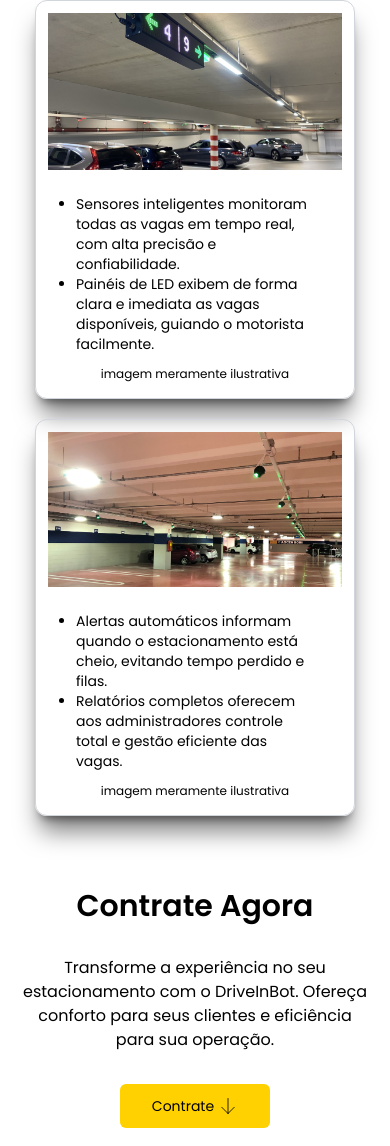
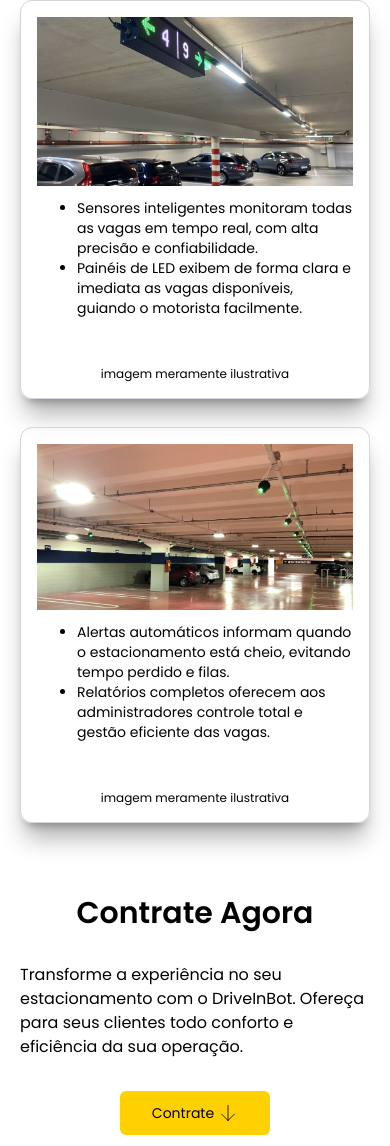
Before and after one commit to leotutti/driveinbot, a website: page dist/index.html in a window 390 px wide. Shown: the part 2766-3912 px from the top of the page. Drawn offline with Linux system fonts and the light colour scheme.

Commit message:
13 - Responsivo

```diff
--- a/dist/index.html
+++ b/dist/index.html
@@ -124,36 +124,40 @@
 
     <div class="flex flex-col items-center gap-10 py-10" id="comoFunciona">
         <h1 class="font-semibold text-3xl lg:text-4xl">Como Funciona</h1>
-        <div class="flex flex-col items-center lg:items-stretch gap-5 px-5 lg:flex-row justify-evenly w-full">
+        <div class="flex flex-col items-center lg:items-stretch gap-7 px-5 lg:flex-row justify-evenly w-full">
             <div
-                class="shadow-xl/50 border border-gray-300 rounded-xl w-xs lg:w-2xl flex flex-col items-center gap-3 pb-4 lg:gap-8">
-                <img class="h-auto w-auto p-3" src="./images/img1.jpeg" alt="">
-                <ol class="list-disc flex flex-col text-sm lg:text-base items-start mx-10">
+                class="shadow-xl/30 border border-gray-300 rounded-xl lg:w-xl flex flex-col md:flex-row lg:flex-col gap-3 p-4 lg:gap-8 items-center">
+                <img class="h-auto w-sm lg:w-auto" src="./images/img1.jpeg" alt="">
+                <div class="flex flex-col gap-12 items-center">
+                    <ol class="list-disc flex flex-col text-sm ps-10 lg:text-base items-start lg:mx-10">
                         <li>Sensores inteligentes monitoram todas as vagas em tempo real, com alta precisão e
                             confiabilidade.</li>
                             <li>Painéis de LED exibem de forma clara e imediata as vagas disponíveis, guiando o motorista
                                 facilmente.</li>
                             </ol>
-                <p class="text-xs justify-start">imagem meramente ilustrativa</p>
+                            <p class="text-xs">imagem meramente ilustrativa</p>
+                        </div>
             </div>
             <div
-                class="shadow-xl/50 border border-gray-300 rounded-xl w-xs lg:w-2xl flex flex-col items-center gap-3 pb-4 lg:gap-8">
-                <img class="h-auto w-auto p-3" src="./images/img3.jpg" alt="">
-                <ol class="list-disc flex flex-col text-sm lg:text-base items-start mx-10">
+                class="shadow-xl/30 border border-gray-300 rounded-xl lg:w-xl flex flex-col md:flex-row lg:flex-col gap-3 p-4 lg:gap-8 items-center">
+                <img class="h-auto w-sm lg:w-auto" src="./images/img3.jpg" alt="">
+                <div class="flex flex-col gap-12 items-center">
+                    <ol class="list-disc flex flex-col text-sm ps-10 lg:text-base items-start lg:mx-10">
                         <li>Alertas automáticos informam quando o estacionamento está cheio, evitando tempo perdido e
                             filas.</li>
                             <li>Relatórios completos oferecem aos administradores controle total e gestão eficiente das
                                 vagas.</li>
                             </ol>
-                <p class="text-xs justify-start">imagem meramente ilustrativa</p>
+                            <p class="text-xs">imagem meramente ilustrativa</p>
+                        </div>
             </div>
         </div>
     </div>
     <div class="grid grid-cols-1 gap-5 mx-5 lg:grid-cols-2 lg:mx-20 lg:gap-14 items-center my-8" id="contrate">
-        <div class="flex flex-col items-center lg:items-start gap-8">
+        <div class="flex flex-col items-center gap-8">
             <h1 class="font-semibold text-3xl lg:text-4xl">Contrate Agora</h1>
-            <p class="md:text-xl text-center lg:text-start">Transforme a experiência no seu estacionamento com o
-                DriveInBot. Ofereça conforto para seus clientes e eficiência para sua operação.</p>
+            <p class="md:text-xl">Transforme a experiência no seu estacionamento com o
+                DriveInBot. Ofereça para seus clientes todo conforto e eficiência da sua operação.</p>
             <button
                 class="text-black bg-[var(--color-yellow)] px-8 py-3 gap-1 md:text-lg lg:px-12 lg:py-4 lg:text-xl text-sm rounded-md flex hover:scale-110 hover:bg-[var(--color-hover-yellow)] duration-250 cursor-pointer lg:self-end">Contrate<svg
                     xmlns="http://www.w3.org/2000/svg" fill="none" viewBox="0 0 24 24" stroke-width="1.5"
@@ -187,14 +191,14 @@
         <div>
             <details class="border-b-2 border-white">
                 <summary
-                    class="font-semibold text-lg md:text-xl lg:text-2xl bg-[var(--color-yellow)] rounded-2xl px-5 cursor-pointer flex justify-between items-center py-8">
+                    class="font-semibold text-lg md:text-xl lg:text-2xl bg-[var(--color-yellow)] rounded-2xl px-5 cursor-pointer flex justify-between items-center py-8 ">
                     <span>1. Como o DriveInBot facilita a experiência de estacionar?</span>
                     <svg xmlns="http://www.w3.org/2000/svg" width="24" height="24" viewBox="0 0 24 24" fill="none"
                         stroke="currentColor" stroke-width="3" stroke-linecap="round" stroke-linejoin="round"
                         class="lucide lucide-chevron-down-icon size-10 lucide-chevron-down">
                         <path d="m6 9 6 6 6-6" /></svg>
                 </summary>
-                <p class="text-black text-base md:text-xl py-10 px-5 border-2 rounded-2xl">
+                <p class="text-black text-base md:text-xl py-10 px-5 border-2 rounded-2xl  transition-all duration-500">
                     O sistema usa sensores e painéis de LED para mostrar vagas disponíveis em tempo real, ajudando
                     motoristas a estacionar rápido e gestores a controlar melhor o fluxo.
                 </p>
```
Also changed, not shown: dist/css/styles.css. Lines whose indentation alone changed are shown as unchanged.
